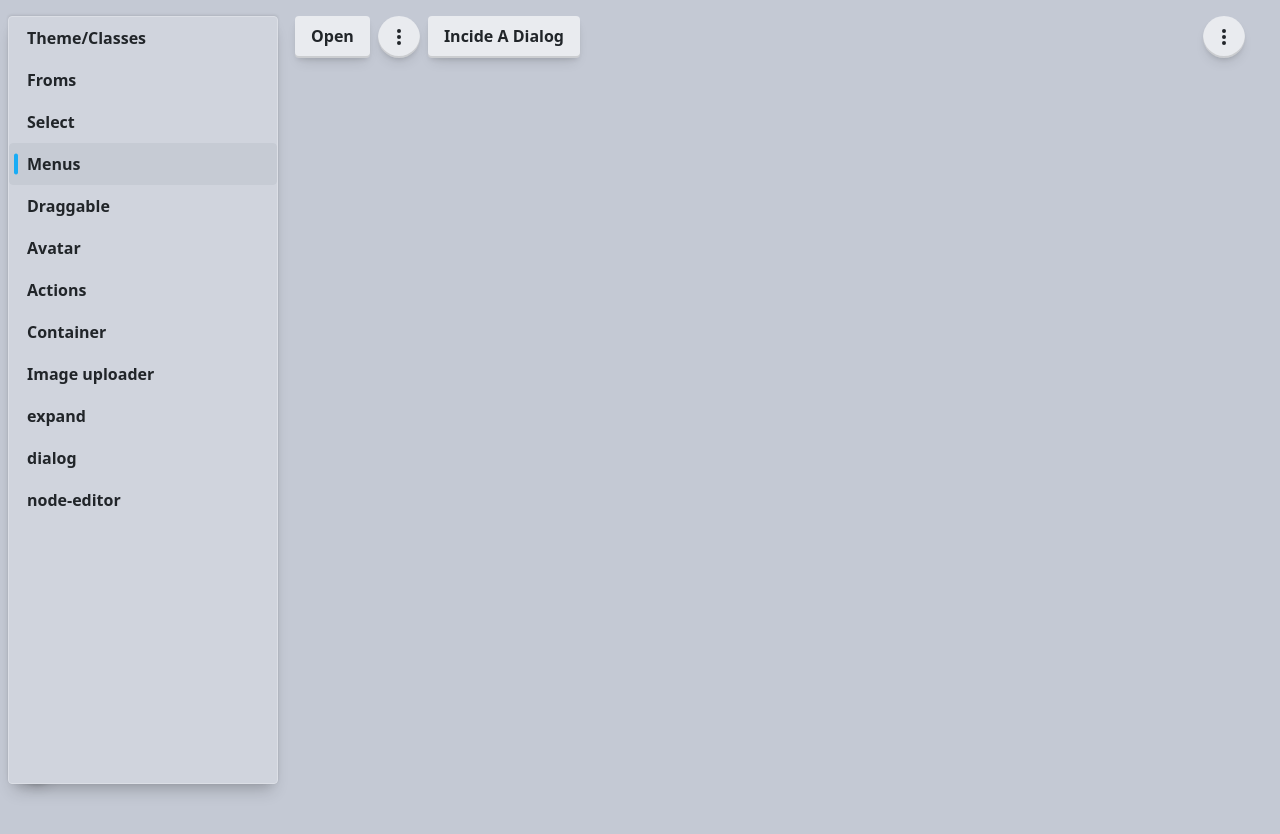
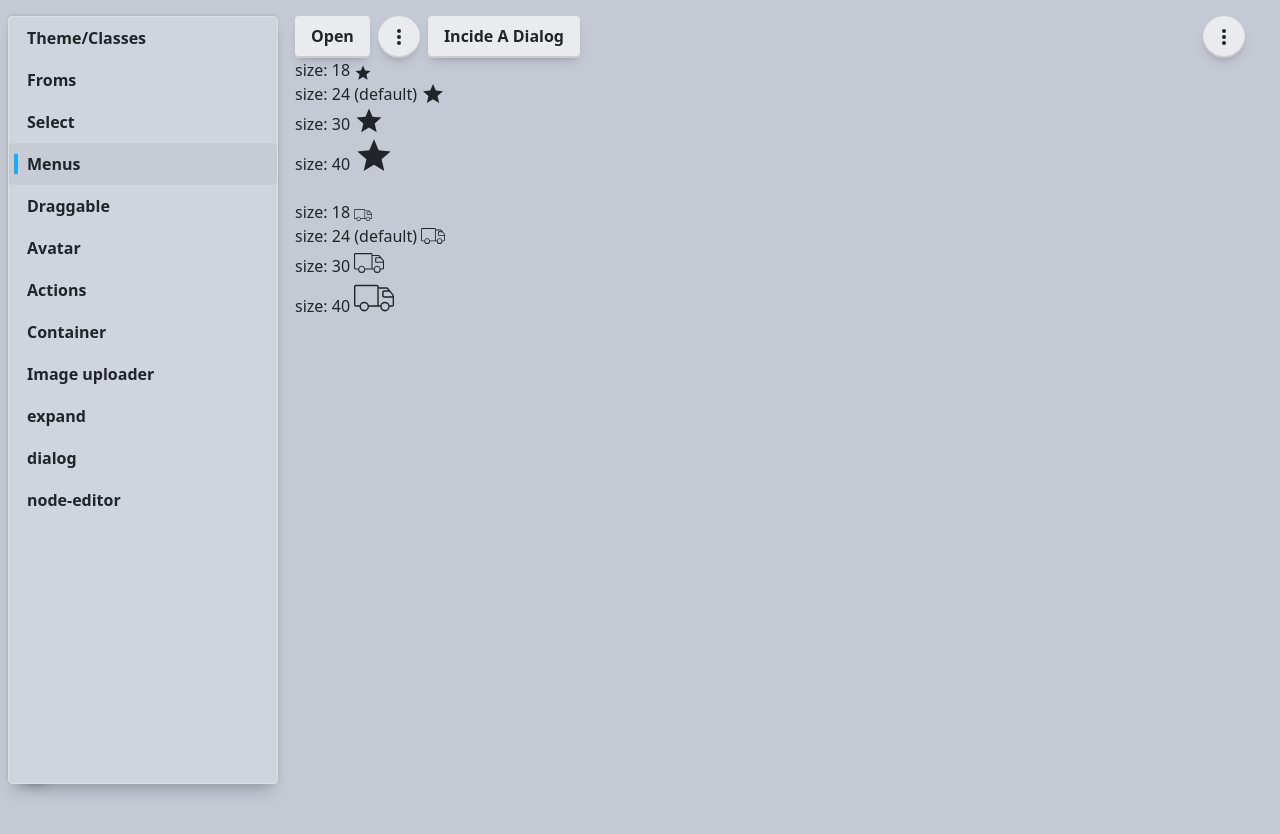
Before and after one commit to LuisManuelNR/chasi-ui, a SvelteKit app: page /menus in a window 1280 px wide. Shown: the top 834 px of the page. Built offline with nearby package versions, Linux system fonts and the light colour scheme.

Commit message:
fix again icon

```diff
--- a/src/lib/CIcon/CIcon.svelte
+++ b/src/lib/CIcon/CIcon.svelte
@@ -7,7 +7,7 @@
 
 <svg
 	xmlns="http://www.w3.org/2000/svg"
-	viewBox="0 0 {size} {size}"
+	viewBox="0 0 24 24"
 	aria-hidden="true"
 	style:width="{size}px"
 	style:height="{size}px"
@@ -18,6 +18,8 @@
 
 <style lang="scss">
 	.c-icon {
+		display: inline-block;
+		vertical-align: bottom;
 		fill: currentColor;
 	}
 </style>
--- a/src/routes/menus/+page.svelte
+++ b/src/routes/menus/+page.svelte
@@ -1,6 +1,9 @@
 <script lang="ts">
 	import { CMenu, CIcon, CDialog } from '$lib'
-	import { mdiDotsVertical } from '@mdi/js'
+	import { mdiDotsVertical, mdiStar } from '@mdi/js'
+
+	const camionDeMierda =
+		'M23.51,9.69,20.76,6.28a1.91,1.91,0,0,0-1.37-.66H14.83V5.11a1.06,1.06,0,0,0-1.06-1.06H1.06A1.07,1.07,0,0,0,0,5.11V16.2a1.06,1.06,0,0,0,1.06,1.06H3.32a2.82,2.82,0,0,0,5.64,0h6.78a2.82,2.82,0,0,0,5.64,0h1.56A1.06,1.06,0,0,0,24,16.2V11.08a2.52,2.52,0,0,0-.49-1.4ZM23.15,11H18a.21.21,0,0,1-.21-.21V8.42A.21.21,0,0,1,18,8.21h3.27l1.62,2a1.76,1.76,0,0,1,.3.8Zm-17,8.08a2,2,0,1,1,2-2A2,2,0,0,1,6.14,19.1Zm6.26-2.69H8.88a2.82,2.82,0,0,0-5.47,0H1.06a.21.21,0,0,1-.21-.21V5.11a.22.22,0,0,1,.21-.21H13.77a.22.22,0,0,1,.22.21V16.2a.21.21,0,0,1-.22.21Zm6.16,2.69a2,2,0,1,1,2-2A2,2,0,0,1,18.56,19.1Zm4.38-2.69H21.3a2.82,2.82,0,0,0-5.47,0h-1a.71.71,0,0,0,0-.21V6.47h4.56a1.13,1.13,0,0,1,.71.34l.44.55H18A1.07,1.07,0,0,0,16.9,8.42v2.39A1.07,1.07,0,0,0,18,11.87h5.19V16.2a.21.21,0,0,1-.21.21Z'
 </script>
 
 <div class="d-flex gap-2 align-center">
@@ -59,6 +62,17 @@
 		</div>
 	</CMenu>
 </div>
+
+<p>size: 18 <CIcon icon={mdiStar} size={18} /></p>
+<p>size: 24 (default) <CIcon icon={mdiStar} /></p>
+<p>size: 30 <CIcon icon={mdiStar} size={30} /></p>
+<p>size: 40 <CIcon icon={mdiStar} size={40} /></p>
+<br />
+<p>size: 18 <CIcon icon={camionDeMierda} size={18} /></p>
+<p>size: 24 (default) <CIcon icon={camionDeMierda} /></p>
+<p>size: 30 <CIcon icon={camionDeMierda} size={30} /></p>
+<p>size: 40 <CIcon icon={camionDeMierda} size={40} /></p>
+
 <div class="cosa-grande"></div>
 
 <style lang="scss">
```
